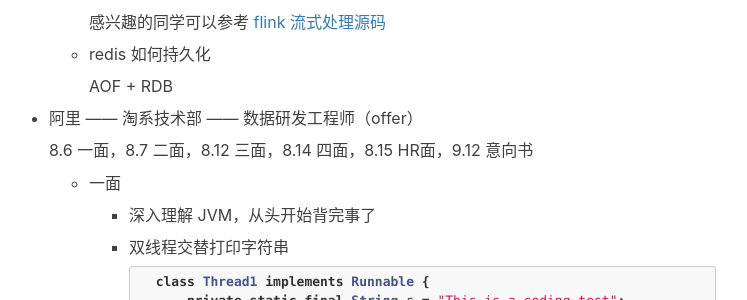
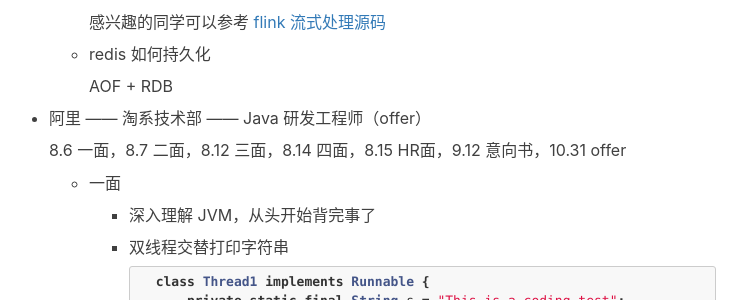
Before and after one commit to mickey0524/mickey0524.github.io, a Jekyll site: the page built from _posts/2019-07-29-autumn-interview.md, in a window 1280 px wide and 900 px high, scrolled down 1369 px. Shown: the part 152-452 px from the top of the window, without its empty margins (256-1003 px from the left). Built offline with Jekyll 4.4.1, drawn with Linux system fonts in a browser that asks for light colours; nearby versions of some CDN libraries; comment, search, counter and statistics services are not loaded; some of the changed text lies outside the part shown.

Commit message:
feat(interview): update interview

````diff
--- a/_posts/2019-07-29-autumn-interview.md
+++ b/_posts/2019-07-29-autumn-interview.md
@@ -71,9 +71,9 @@
 
         AOF + RDB
 
-* 阿里 —— 淘系技术部 —— 数据研发工程师（offer）
-
-    8.6 一面，8.7 二面，8.12 三面，8.14 四面，8.15 HR面，9.12 意向书
+* 阿里 —— 淘系技术部 —— Java 研发工程师（offer）
+
+    8.6 一面，8.7 二面，8.12 三面，8.14 四面，8.15 HR面，9.12 意向书，10.31 offer
 
     * 一面
 
@@ -477,7 +477,7 @@
 
 * 头条 —— 广告系统 —— 大数据工程师，转正加面（offer）
 
-    8.11 转正加面，8.15 意向书
+    8.11 转正加面，8.15 意向书，10.31 offer
 
     * 介绍自己做的事情
 
@@ -497,7 +497,7 @@
 
 * 猿辅导 —— 数据中台 —— 数据研发工程师（offer）
 
-    8.12 一面 - 三面，8.29 意向书
+    8.12 一面 - 三面，8.29 意向书，10.23 offer
 
     * 一面
 
@@ -658,7 +658,7 @@
 
 * 第四范式 —— 数据中台 —— 大数据开发工程师（offer）
 
-    8.17 一面，8.20 二面，9.1 三面，9.14 意向书
+    8.17 一面，8.20 二面，9.1 三面，9.14 意向书，11.1 offer
 
     * 一面
 
@@ -895,7 +895,7 @@
 
 * 美团 —— 到店事业部 —— 数据研发工程师（offer)
 
-    8.20 一面，8.22 二面，8.27 三面 - 五面，8.27 hr 面，9.10 意向书
+    8.20 一面，8.22 二面，8.27 三面 - 五面，8.27 hr 面，9.10 意向书，10.22 offer
 
     * 一面
 
@@ -1477,7 +1477,7 @@
             return res[0]
         ```
 
-* FreeWheel —— data inf —— 软件开发工程师
+* FreeWheel —— data inf —— 软件开发工程师（offer）
 
     9.23 一面 - 三面，9.23 HR 面
 
````
